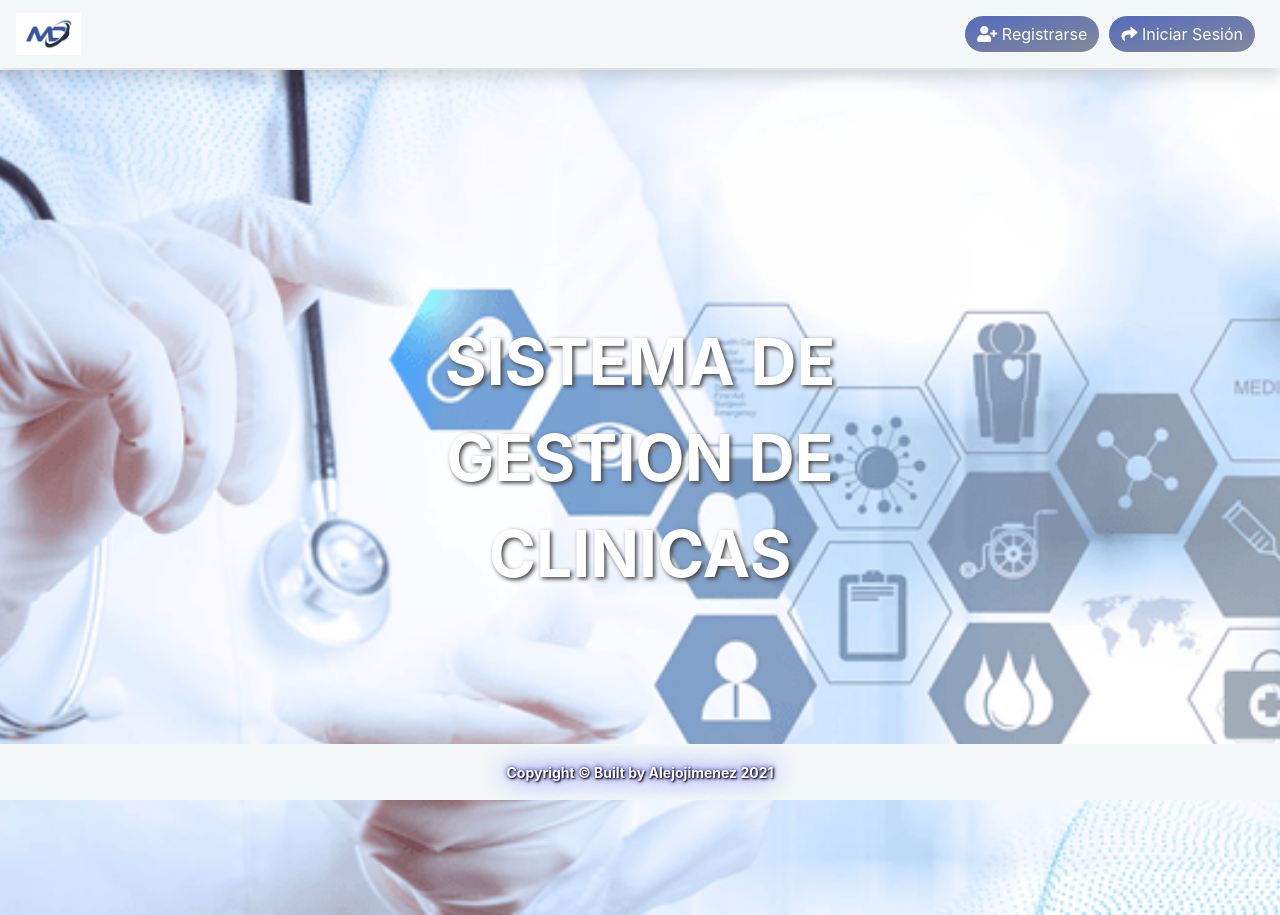
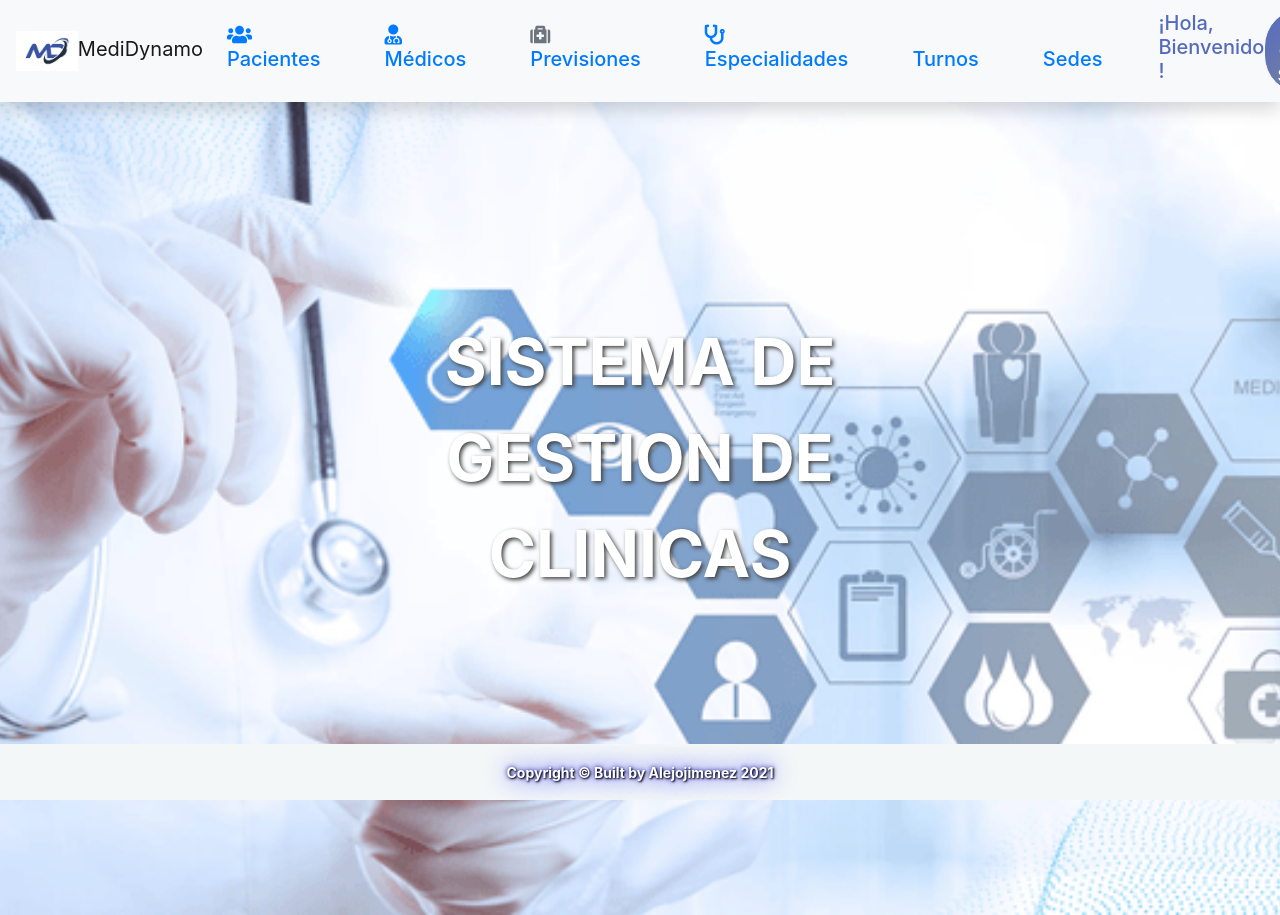
Before and after one commit to alejojimenez/front-end-medi-dynamo, a React (Create React App) app in the folder medi-dynamo/: page /home in a window 1280 px wide. Built offline with nearby package versions, Linux system fonts and the light colour scheme.

Commit message:
Upload feature private-route

```diff
--- a/medi-dynamo/src/App.js
+++ b/medi-dynamo/src/App.js
@@ -21,24 +21,13 @@ function App() {
         <NavBar />
         <Switch>
           <Redirect exact from="/" to="/home" />
-            <Route exact path="/home" component={Home}/>
-            <Route exact path="/login" component={Login}/>
-            <Route exact path="/register" component={Signup}/>
+          <Route exact path="/home" component={Home} />
+          <Route exact path="/login" component={Login} />
+          <Route exact path="/register" component={Signup} />
           <Route exact path="/patients" component={Patients} />
           <Route exact path="/addpatient" component={AddPatient} />
           <Route exact path="/editpatient/:id" component={EditPatient} />
-            <Route render={() => <h1>Not Found</h1>}/>
-
-            {/*<Route component={Login} path="/login"/>
-            <Route component={Signup} path="/signup"/>
-            <Route path="/compania" component={ViewCompany}/>
-            <Route path="/contenedores" component={Containers}/>
-            <Route path="/notificaciones" component={Notifications}/>
-            <Route path="/operadores" component={RootOperator}/>
-            <Route exact path="/quienes-somos" component={WhoWeAre} />
-            <Route exact path="/planes-de-pago" component={PayMethod} />
-            <Route exact path="/contactanos" component={Contact} />
-            <Route exact path="/enviar-notificacion" component={SendNotify} /> */}
+          <Route render={() => <h1>Not Found</h1>} />
         </Switch>
         <Footer />
       </Router>
--- a/medi-dynamo/src/component/AddPatient.jsx
+++ b/medi-dynamo/src/component/AddPatient.jsx
@@ -5,7 +5,7 @@ import PropTypes from "prop-types";
 import { Col, Row } from "react-bootstrap";
 
 export const AddPatient = (props) => {
-	const { actions, store } = useContext(Context);
+	const { actions } = useContext(Context);
 	console.log("props en Component AddPatient", props);
 	const [state, setState] = useState({
 		rut: "",
--- a/medi-dynamo/src/component/NavBar.jsx
+++ b/medi-dynamo/src/component/NavBar.jsx
@@ -2,32 +2,67 @@ import React, { useContext } from 'react';
 import { Context } from "../store/appContext";
 import { Link, NavLink } from "react-router-dom";
 import { Navbar, Nav } from "react-bootstrap";
+import PropTypes from "prop-types";
 import Logo from "../img/Logo.jpg";
 import "../style/App.css";
 
-const NavBar = () => {
+const NavBar = (props) => {
 
     const { store, actions } = useContext(Context);
     console.log("Usuario Activo:", store.currentUser);
-    // const dispatch = useDispatch()
 
-    // const cerrarSesion = () => {
-    //     // dispatch(cerrarSesionAccion())
-    //     // props.history.push('/login')
-    // };
-
-    // const activo = useSelector(store => store.usuario.activo)
-    // const activo = "True";
+    const cerrarSesion = (props) => {
+        props.history.push("/login")
+    };
 
     return (
+        (store.currentUser !== " ") ? (
+            <>
+                <Navbar className="shadow fixed-top bg-footer" bg="light" expand="lg">
+                    <Navbar.Brand href="#home">
+                        <Link to='/home'><img src={Logo} height="40" alt="logo" /></Link>
+                        MediDynamo
+                    </Navbar.Brand>
+                    <Navbar.Toggle aria-controls="basic-navbar-nav" />
+                    <Navbar.Collapse id="basic-navbar-nav">
+                        <Nav className="m-auto">
+                            <Nav.Link className="mr-5 h5">
+                                <Link to='/patients'><i class="fa fa-users" aria-hidden="true"></i> Pacientes</Link>
+                            </Nav.Link>
+                            <Nav.Link className="mr-5 h5">
+                                <Link to='/doctors'><i class="fa fa-user-md" aria-hidden="true"></i> Médicos</Link>
+                            </Nav.Link>
+                            <Nav.Link className="mr-5 h5">
+                                <Link to='/forecasts'><i className="fas fa-medkit text-muted mr-3" /> Previsiones</Link>
+                            </Nav.Link>
+                            <Nav.Link className="mr-5 h5">
+                                <Link to='/specialities'><i class="fa fa-stethoscope" aria-hidden="true"></i> Especialidades</Link>
+                            </Nav.Link>
+                            <Nav.Link className="mr-5 h5">
+                                <Link to='/shifts'><i class="fa fa-clock-o" aria-hidden="true"></i> Turnos</Link>
+                            </Nav.Link>
+                            <Nav.Link className="mr-5 h5">
+                                <Link to='/campus'><i class="fa fa-hospital-o" aria-hidden="true"></i> Sedes</Link>
+                            </Nav.Link>
+                        </Nav>
+                    </Navbar.Collapse>
+                    <h5 className="color-text">¡Hola, Bienvenido {store.currentUser}!</h5>
+                    <button className="btn btn-light mr-sm-2 rounded-pill" onClick={() => cerrarSesion()}>
+                        <i class="fa fa-reply" aria-hidden="true"></i> Cerrar Sesión
+                    </button>
+                </Navbar>
+            </>
+        ) : (
             <>
                 <Navbar className="shadow fixed-top bg-footer" expand="lg">
                     <Navbar.Brand href="#home">
                         <Link to="/home">
                             <img src={Logo} height="42" alt="logo" />
+                            MediDynamo
                         </Link>
                     </Navbar.Brand>
-                {/* <Navbar.Toggle aria-controls="basic-navbar-nav" /> */}
+                    <Navbar.Toggle aria-controls="basic-navbar-nav" />
+                    <Navbar.Collapse id="basic-navbar-nav">
                         <Nav className="form-inline ml-auto">
                             <NavLink
                                 className="btn btn-light mr-sm-2 rounded-pill"
@@ -46,48 +81,16 @@ const NavBar = () => {
                                     <i class="fa fa-share" aria-hidden="true"></i> Iniciar Sesión
                             </NavLink>
                         </Nav>
+                    </Navbar.Collapse>
                 </Navbar>
             </>
-
-    // activo ? (
-    //     <>
-    //         <Navbar className="fixed-top" bg="light" expand="lg">
-    //             <Navbar.Brand href="#home">
-    //                 <Link to='/home'><img src={Logo} height="40" alt="logo" /></Link>
-    //                 MediDynamo
-    //             </Navbar.Brand>
-    //             <Navbar.Toggle aria-controls="basic-navbar-nav" />
-    //             <Navbar.Collapse id="basic-navbar-nav">
-    //                 <Nav className="m-auto">
-    //                     <Nav.Link className="mr-5 h5">
-    //                         <Link to='/patients'>Pacientes</Link>
-    //                     </Nav.Link>
-    //                     <Nav.Link className="mr-5 h5">
-    //                         <Link to='/doctors'>Medicos</Link>
-    //                     </Nav.Link>
-    //                     <Nav.Link className="mr-5 h5">
-    //                         <Link to='/forecasts'>Previsiones</Link>
-    //                     </Nav.Link>
-    //                     <Nav.Link className="mr-5 h5">
-    //                         <Link to='/specialities'>Especialidades</Link>
-    //                     </Nav.Link>
-    //                     <Nav.Link className="mr-5 h5">
-    //                         <Link to='/shifts'>Turnos</Link>
-    //                     </Nav.Link>
-    //                     <Nav.Link className="mr-5 h5">
-    //                         <Link to='/campus'>Sedes</Link>
-    //                     </Nav.Link>
-    //                 </Nav>
-    //             </Navbar.Collapse>
-    //             <NavLink className="btn btn-outline-secondary mr-sm-2 " to="/home" exact>Inicio</NavLink>
-    //             <button className="btn btn-outline-secondary mr-sm-2 " onClick={() => cerrarSesion()}>
-    //                 Cerrar Sesión
-    //             </button>
-    //         </Navbar>
-    //     </>
-    // ) : (
-    // )
+        )
     );
 };
 
+NavBar.propTypes = {
+    match: PropTypes.object,
+	history: PropTypes.object
+};
+
 export default NavBar;
--- a/medi-dynamo/src/component/PatientModal.jsx
+++ b/medi-dynamo/src/component/PatientModal.jsx
@@ -1,4 +1,4 @@
-import React, { useState, useEffect, useContext } from "react";
+import React, { useContext } from "react";
 //import { withRouter } from "react-router-dom";
 import { Context } from "../store/appContext.js";
 import PropTypes from "prop-types";
--- a/medi-dynamo/src/style/App.css
+++ b/medi-dynamo/src/style/App.css
@@ -14,8 +14,11 @@
   background-color: rgb(243, 247, 248);
 }
 
+.color-text {
+  color: #546BBD;
+}
+
 .color-text-general {
-  /* color: #546BBD; */
   color: white;
   text-shadow: 1px 1px 2px black, 0 0 25px blue, 0 0 5px darkblue;
 }
--- a/medi-dynamo/src/view/Patients.jsx
+++ b/medi-dynamo/src/view/Patients.jsx
@@ -1,6 +1,6 @@
 import React, { useState, useContext, useEffect } from "react";
 import { Link } from "react-router-dom";
-import { Row, Col } from 'react-bootstrap';
+//import { Row, Col } from 'react-bootstrap';
 import { PatientsCard } from "./PatientsCard";
 import { PatientModal } from "../component/PatientModal";
 import { Context } from "../store/appContext.js";
--- a/medi-dynamo/src/view/PatientsCard.jsx
+++ b/medi-dynamo/src/view/PatientsCard.jsx
@@ -1,4 +1,4 @@
-import React, { useState, useEffect, useContext } from "react";
+import React, { useContext } from "react";
 import { Context } from "../store/appContext";
 import { Link } from "react-router-dom";
 import { Row, Col } from 'react-bootstrap';
```
Lines whose indentation alone changed are shown as unchanged.
